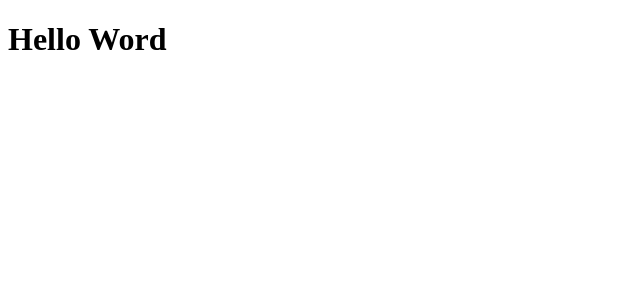
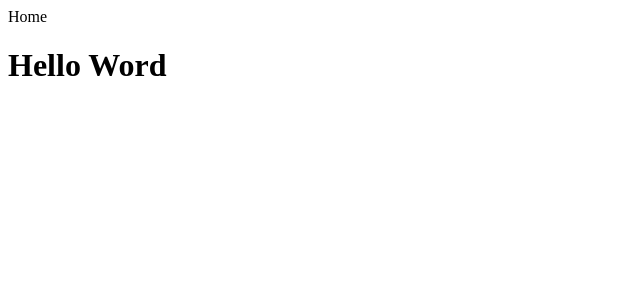
Before and after one commit to michel-amorim/React, a React (Create React App) app in the folder curso-react/: page / in a window 1280 px wide. Shown: the top 300 px of the page, without its empty margins (0-640 px from the left). Built offline with nearby package versions, Linux system fonts and the light colour scheme.

Commit message:
criando componentes

```diff
--- a/curso-react/src/App.tsx
+++ b/curso-react/src/App.tsx
@@ -1,7 +1,13 @@
 import React from "react";
+import Home from "./components/Home";
 
 function App() {
-  return <h1>Hello Word</h1>;
+  return (
+    <>
+      <Home />
+      <h1>Hello Word</h1>
+    </>
+  );
 }
 
 export default App;
--- /dev/null
+++ b/curso-react/src/components/Home.tsx
@@ -0,0 +1,7 @@
+import React from "react";
+
+const Home = () => {
+  return <header>Home</header>;
+};
+
+export default Home;
```
